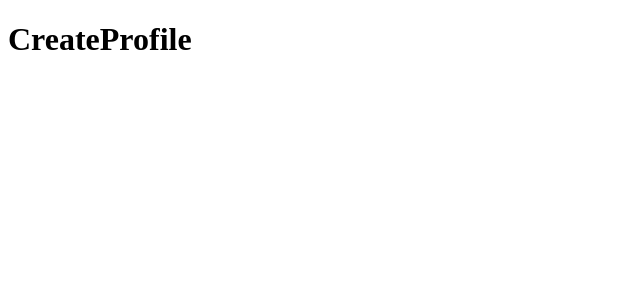
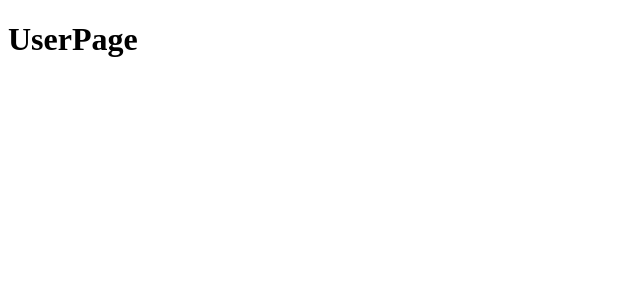
Before and after one commit to fredrik97nilsson/developsio, a React (Create React App) app: page / in a window 1280 px wide. Shown: the top 300 px of the page, without its empty margins (0-640 px from the left). Built offline with nearby package versions, Linux system fonts and the light colour scheme.

Commit message:
En branch för UserPage

```diff
--- a/src/Components/StartPage/StartPage.js
+++ b/src/Components/StartPage/StartPage.js
@@ -1,13 +1,13 @@
 import React from 'react';
 
-import CreateProfile from '../CreateProfile/CreateProfile';
+import UserPage from '../UserPage/UserPage';
 
 function StartPage() {
     return(
 
 
         <div>
-            <CreateProfile/>
+            <UserPage/>
         </div>
 
 
--- a/src/Components/UserPage/UserPage.js
+++ b/src/Components/UserPage/UserPage.js
@@ -0,0 +1,9 @@
+function UserPage() {
+    return (
+        <div>
+            <h1>UserPage</h1>
+        </div>
+    )
+}
+
+export default UserPage;
```
